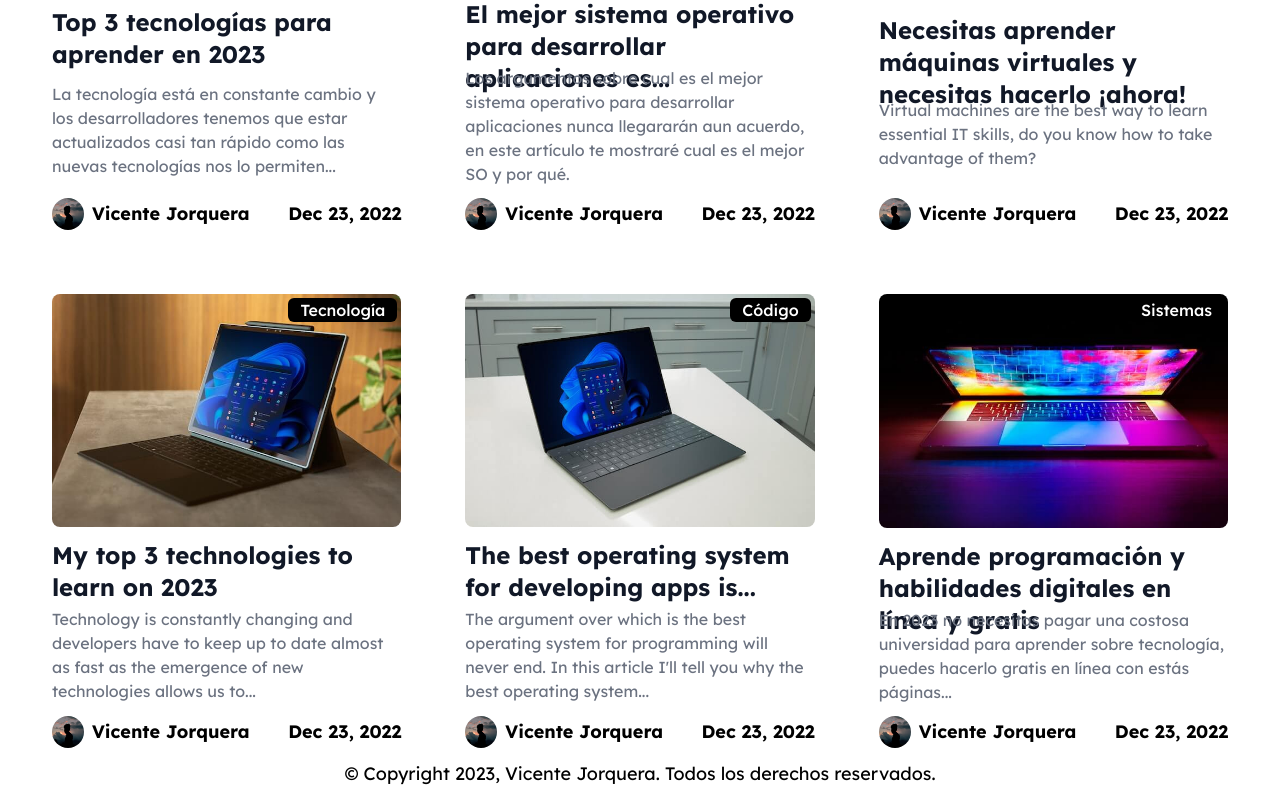
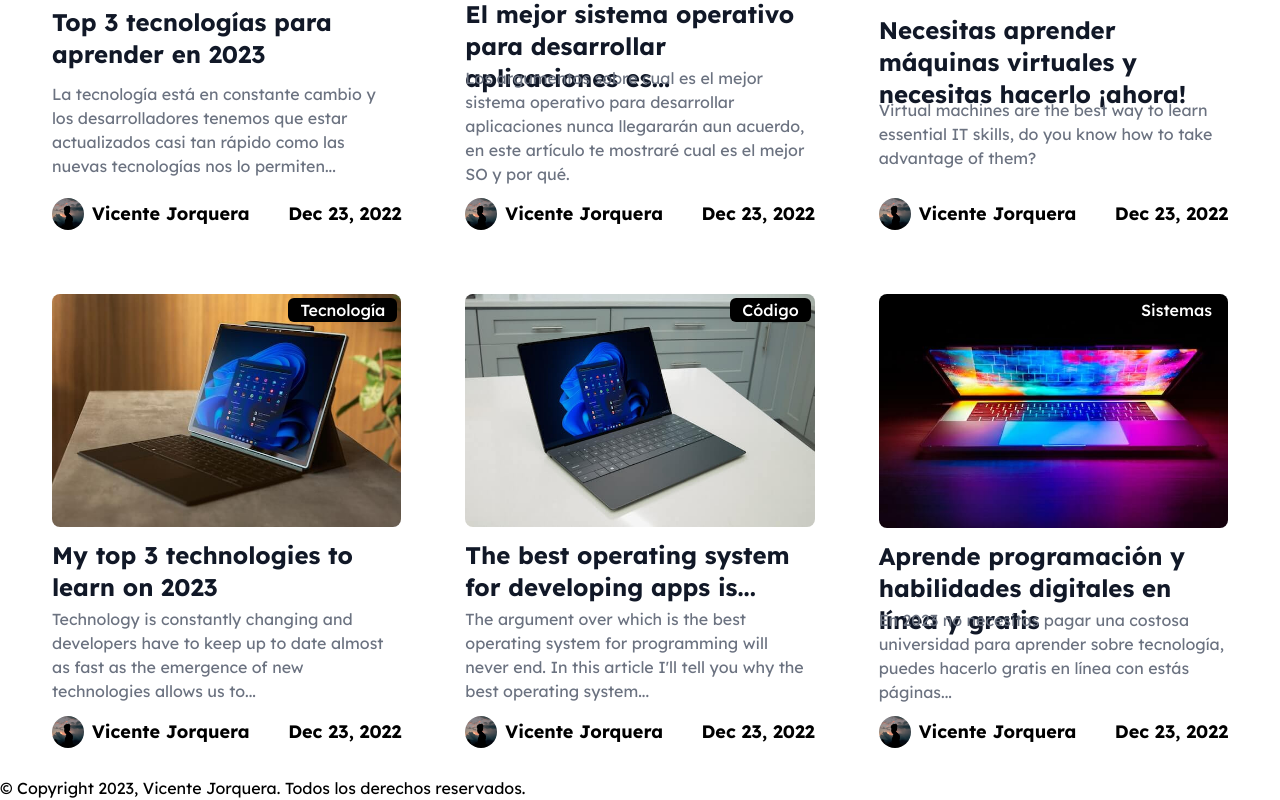
Before and after one commit to VicenteJ20/portfolio1, a Next.js app: page / in a window 1280 px wide. Shown: the part 1111-1911 px from the top of the page. Built offline with nearby package versions, Linux system fonts and the light colour scheme.

Commit message:
layout improvements

```diff
--- a/Layout/GeneralLayout.tsx
+++ b/Layout/GeneralLayout.tsx
@@ -13,8 +13,8 @@ export const GeneralLayout = ({ children, ...props}: Props) => {
           {children}
         </div>
       </main>
-      <div className='footer-div mb-4 text-center pt-6 pb-6 text-base md:text-lg'>
-        <footer className='px-16'>&copy; Copyright 2023, Vicente Jorquera. Todos los derechos reservados.</footer>
+      <div className='h-20 mt-4 mb-4 mb-4 flex items-center px-20'>
+        <footer className='text-center'>&copy; Copyright 2023, Vicente Jorquera. Todos los derechos reservados.</footer>
       </div>
     </>
   )
```
